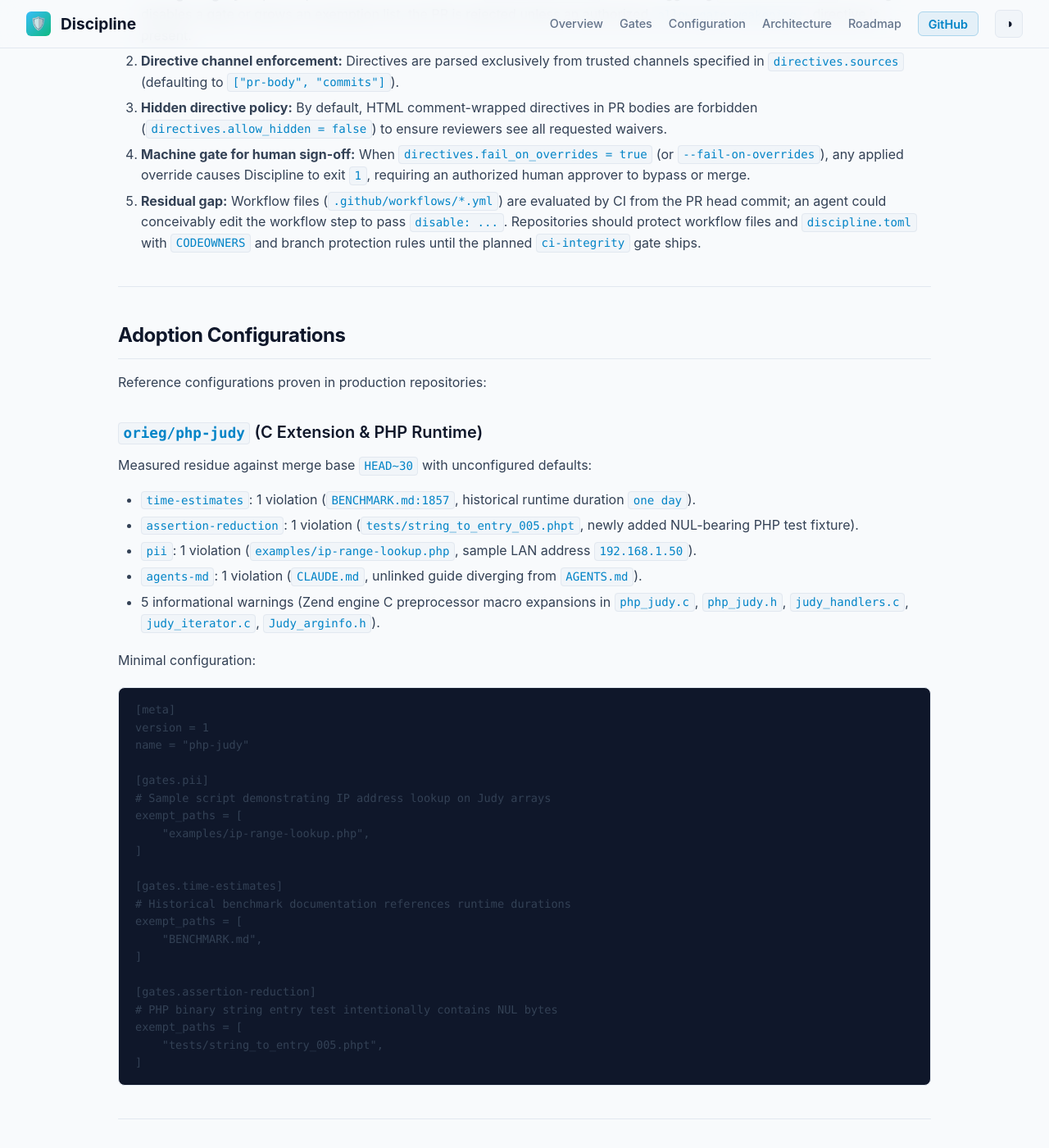
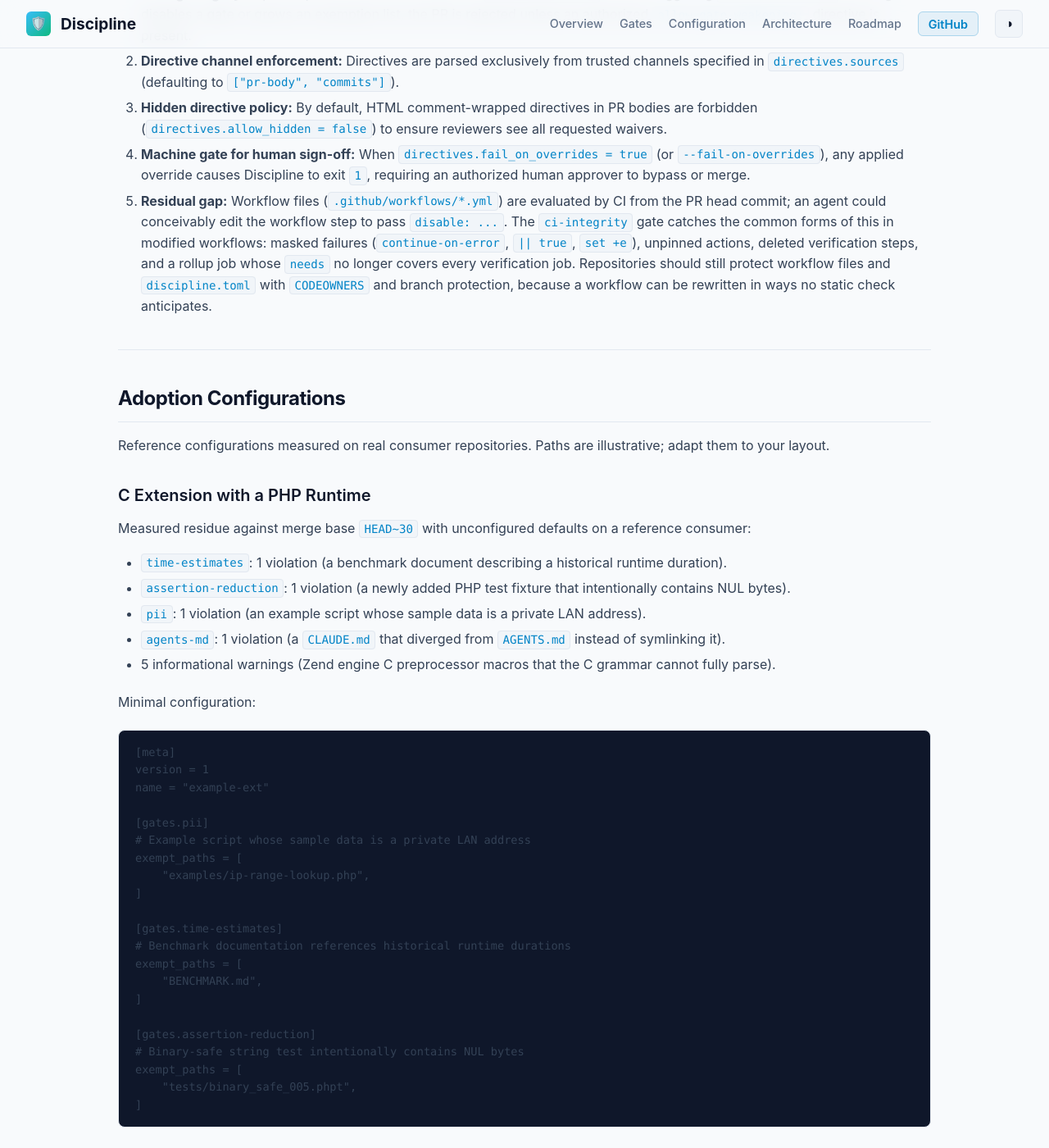
Before and after one commit to actions-marketplace-validations/orieg_discipline, a Jekyll site: the page built from docs/CONFIGURATION.md, in a window 1280 px wide and 1400 px high, scrolled down 12301 px. Shown: the whole window at 82% size. Built offline with Jekyll 4.4.1, drawn with Linux system fonts in a browser that asks for light colours.

Commit message:
chore: replace consumer-project names in fixtures and docs with neutral examples (#101)
Test fixtures, doc examples and comments named specific consumer
repositories. discipline is an independent project; consumers are used
to validate features but are not referenced from its sources. Fixture
identifiers become example names (the citation URL keeps its
github.com/<org>/<repo> shape), the adoption reference configuration is
described generically, and the field-measurement notes in GATES.md no
longer name a repository. Ecosystem footer/navigation links are kept.

Also corrects the CONFIGURATION.md trust model, which still called
ci-integrity "planned"; it now states what the shipped gate catches.

no-issue: repository hygiene, no behaviour change

````diff
--- a/docs/CONFIGURATION.md
+++ b/docs/CONFIGURATION.md
@@ -442,46 +442,46 @@ Discipline distinguishes between **configurable** and **bypassable**:
 2. **Directive channel enforcement:** Directives are parsed exclusively from trusted channels specified in `directives.sources` (defaulting to `["pr-body", "commits"]`).
 3. **Hidden directive policy:** By default, HTML comment-wrapped directives in PR bodies are forbidden (`directives.allow_hidden = false`) to ensure reviewers see all requested waivers.
 4. **Machine gate for human sign-off:** When `directives.fail_on_overrides = true` (or `--fail-on-overrides`), any applied override causes Discipline to exit `1`, requiring an authorized human approver to bypass or merge.
-5. **Residual gap:** Workflow files (`.github/workflows/*.yml`) are evaluated by CI from the PR head commit; an agent could conceivably edit the workflow step to pass `disable: ...`. Repositories should protect workflow files and `discipline.toml` with `CODEOWNERS` and branch protection rules until the planned `ci-integrity` gate ships.
+5. **Residual gap:** Workflow files (`.github/workflows/*.yml`) are evaluated by CI from the PR head commit; an agent could conceivably edit the workflow step to pass `disable: ...`. The `ci-integrity` gate catches the common forms of this in modified workflows: masked failures (`continue-on-error`, `|| true`, `set +e`), unpinned actions, deleted verification steps, and a rollup job whose `needs` no longer covers every verification job. Repositories should still protect workflow files and `discipline.toml` with `CODEOWNERS` and branch protection, because a workflow can be rewritten in ways no static check anticipates.
 
 ---
 
 ## Adoption Configurations
 
-Reference configurations proven in production repositories:
+Reference configurations measured on real consumer repositories. Paths are illustrative; adapt them to your layout.
 
-### `orieg/php-judy` (C Extension & PHP Runtime)
+### C Extension with a PHP Runtime
 
-Measured residue against merge base `HEAD~30` with unconfigured defaults:
-- `time-estimates`: 1 violation (`BENCHMARK.md:1857`, historical runtime duration `one day`). <!-- discipline:allow(time-estimates) -->
-- `assertion-reduction`: 1 violation (`tests/string_to_entry_005.phpt`, newly added NUL-bearing PHP test fixture).
-- `pii`: 1 violation (`examples/ip-range-lookup.php`, sample LAN address `192.168.1.50`). <!-- discipline:allow(pii) -->
-- `agents-md`: 1 violation (`CLAUDE.md`, unlinked guide diverging from `AGENTS.md`).
-- 5 informational warnings (Zend engine C preprocessor macro expansions in `php_judy.c`, `php_judy.h`, `judy_handlers.c`, `judy_iterator.c`, `Judy_arginfo.h`).
+Measured residue against merge base `HEAD~30` with unconfigured defaults on a reference consumer:
+- `time-estimates`: 1 violation (a benchmark document describing a historical runtime duration).
+- `assertion-reduction`: 1 violation (a newly added PHP test fixture that intentionally contains NUL bytes).
+- `pii`: 1 violation (an example script whose sample data is a private LAN address).
+- `agents-md`: 1 violation (a `CLAUDE.md` that diverged from `AGENTS.md` instead of symlinking it).
+- 5 informational warnings (Zend engine C preprocessor macros that the C grammar cannot fully parse).
 
 Minimal configuration:
 
 ```toml
 [meta]
 version = 1
-name = "php-judy"
+name = "example-ext"
 
 [gates.pii]
-# Sample script demonstrating IP address lookup on Judy arrays
+# Example script whose sample data is a private LAN address
 exempt_paths = [
     "examples/ip-range-lookup.php",
 ]
 
 [gates.time-estimates]
-# Historical benchmark documentation references runtime durations
+# Benchmark documentation references historical runtime durations
 exempt_paths = [
     "BENCHMARK.md",
 ]
 
 [gates.assertion-reduction]
-# PHP binary string entry test intentionally contains NUL bytes
+# Binary-safe string test intentionally contains NUL bytes
 exempt_paths = [
-    "tests/string_to_entry_005.phpt",
+    "tests/binary_safe_005.phpt",
 ]
 ```
 
````
Also changed, not shown: docs/GATES.md (+4 -4 lines), tests/fixtures/time_estimates_corpus.json (+1 -1 lines), 12 other files.
